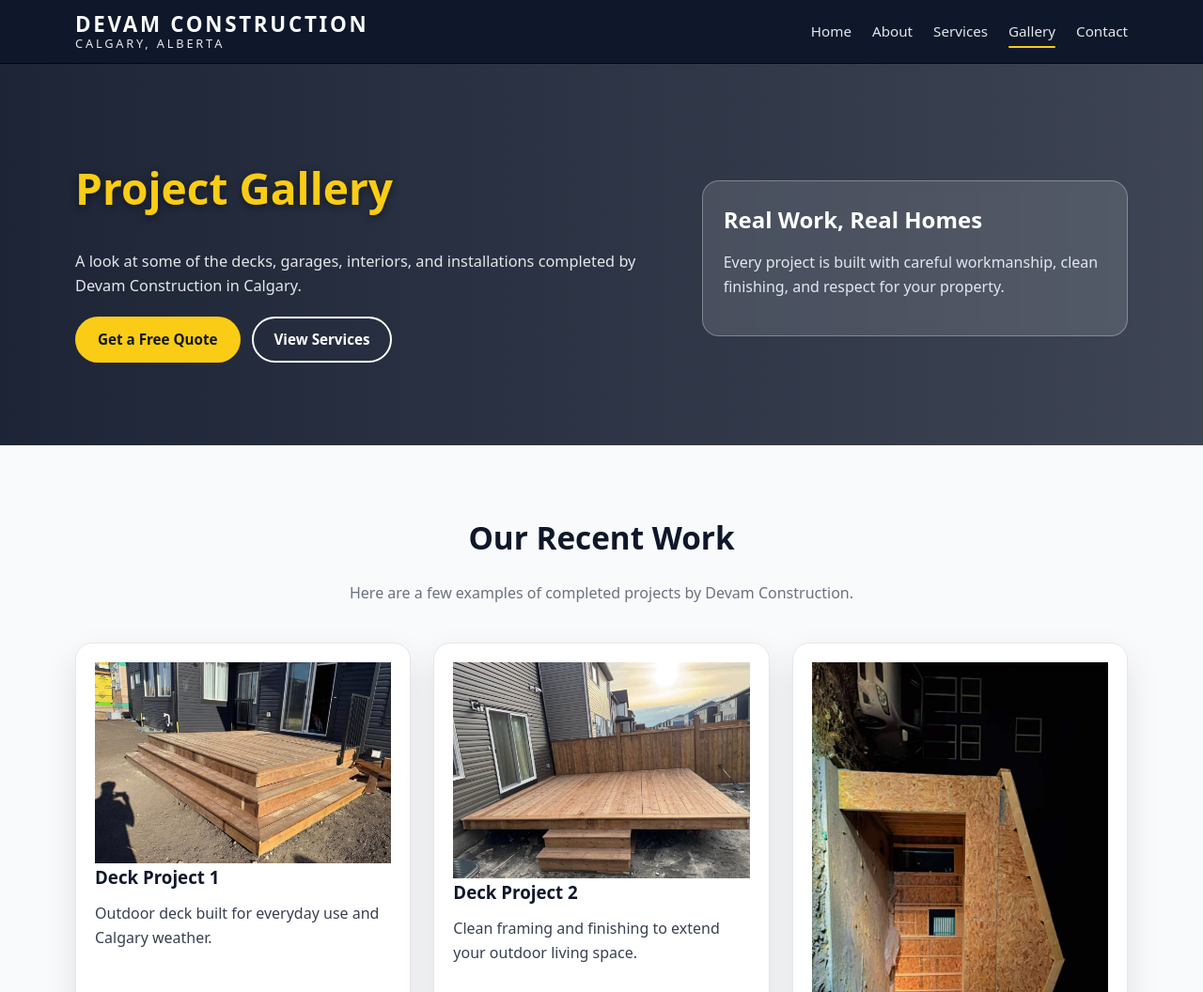
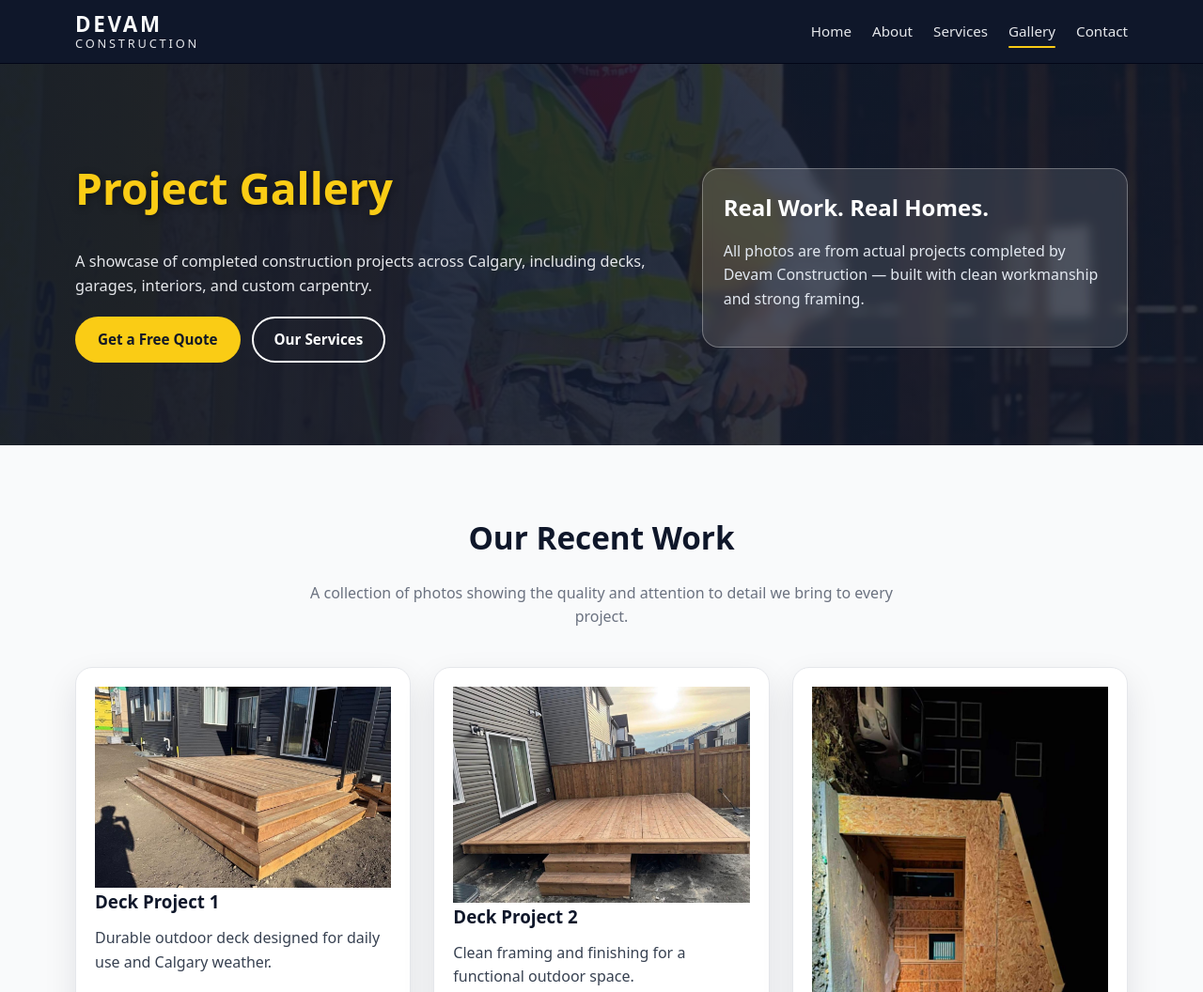
Before and after one commit to harpreet208-ux/Devam, a plain HTML site: page docs/gallery.html in a window 1280 px wide. Shown: the top 1056 px of the page at 94% size. Drawn offline with Linux system fonts and the light colour scheme.

Commit message:
Update gallery.html

```diff
--- a/docs/gallery.html
+++ b/docs/gallery.html
@@ -3,15 +3,24 @@
 <head>
     <meta charset="UTF-8">
     <meta name="viewport" content="width=device-width, initial-scale=1.0">
-    <title>Gallery - Devam Construction Projects</title>
+    <title>Gallery | Devam Construction | Decks, Garages, Basements & Renovations</title>
+
+    <!-- SEO Meta Tags -->
+    <meta name="description" content="Browse project photos from Devam Construction including decks, garages, basement development, renovations, and carpentry work in Calgary.">
+    <meta name="keywords" content="construction gallery Calgary, deck builder Calgary, garage builder Calgary, renovation photos, basement development Calgary">
+    <meta name="author" content="Devam Construction">
+
     <link rel="stylesheet" href="style.css">
 </head>
+
 <body>
+
+<!-- HEADER -->
 <header class="site-header">
     <div class="container nav-container">
         <div class="logo">
-            <span class="logo-main">DEVAM CONSTRUCTION</span>
-            <span class="logo-sub">CALGARY, ALBERTA</span>
+            <span class="logo-main">DEVAM</span>
+            <span class="logo-sub">CONSTRUCTION</span>
         </div>
         <nav>
             <ul class="nav-links">
@@ -26,26 +35,31 @@
 </header>
 
 <main>
-    <!-- HERO (same background as other pages) -->
+
+    <!-- HERO with background image -->
     <section class="hero">
+        <img
+            src="images/IMG_4483.jpg"
+            alt="Construction project in Calgary by Devam Construction"
+            class="hero-bg"
+            loading="eager"
+            fetchpriority="high"
+        >
+
         <div class="container hero-grid">
             <div class="hero-text">
                 <h1>Project Gallery</h1>
-                <p>
-                    A look at some of the decks, garages, interiors, and installations
-                    completed by Devam Construction in Calgary.
-                </p>
+                <p>A showcase of completed construction projects across Calgary, including decks, garages, interiors, and custom carpentry.</p>
+
                 <div class="hero-actions">
                     <a href="contact.html" class="btn-primary">Get a Free Quote</a>
-                    <a href="services.html" class="btn-secondary">View Services</a>
+                    <a href="services.html" class="btn-secondary">Our Services</a>
                 </div>
             </div>
+
             <aside class="hero-card">
-                <h2>Real Work, Real Homes</h2>
-                <p>
-                    Every project is built with careful workmanship, clean finishing,
-                    and respect for your property.
-                </p>
+                <h2>Real Work. Real Homes.</h2>
+                <p>All photos are from actual projects completed by Devam Construction — built with clean workmanship and strong framing.</p>
             </aside>
         </div>
     </section>
@@ -55,67 +69,73 @@
         <div class="container">
             <div class="section-header">
                 <h2>Our Recent Work</h2>
-                <p>Here are a few examples of completed projects by Devam Construction.</p>
+                <p>A collection of photos showing the quality and attention to detail we bring to every project.</p>
             </div>
 
             <div class="card-grid">
-                <!-- Decks -->
+
+                <!-- Deck Projects -->
                 <article class="card">
-                    <img src="images/Deck1.JPG" alt="Deck project by Devam Construction">
+                    <img src="images/Deck1.JPG" alt="Deck built by Devam Construction">
                     <h3>Deck Project 1</h3>
-                    <p>Outdoor deck built for everyday use and Calgary weather.</p>
+                    <p>Durable outdoor deck designed for daily use and Calgary weather.</p>
                 </article>
 
                 <article class="card">
-                    <img src="images/Deck2.JPG" alt="Second deck project by Devam Construction">
+                    <img src="images/Deck2.JPG" alt="Deck renovation completed by Devam Construction">
                     <h3>Deck Project 2</h3>
-                    <p>Clean framing and finishing to extend your outdoor living space.</p>
+                    <p>Clean framing and finishing for a functional outdoor space.</p>
                 </article>
 
                 <!-- Garages -->
                 <article class="card">
-                    <img src="images/Garage2.JPG" alt="Garage project by Devam Construction">
+                    <img src="images/Garage2.JPG" alt="Detached garage constructed in Calgary">
                     <h3>Garage Project 1</h3>
-                    <p>Practical garage space built with strong structure and storage in mind.</p>
+                    <p>Strong framing and clean exterior finish for a practical garage.</p>
                 </article>
 
                 <article class="card">
-                    <img src="images/Garage3.JPG" alt="Second garage project by Devam Construction">
+                    <img src="images/Garage3.JPG" alt="Garage building project">
                     <h3>Garage Project 2</h3>
-                    <p>Upgrade to improve parking, storage, and overall curb appeal.</p>
+                    <p>Improved parking, storage, and exterior appearance.</p>
                 </article>
 
-                <!-- Interior / Renovation -->
+                <!-- Interior & Renovation -->
                 <article class="card">
-                    <img src="images/IMG_0164.jpeg" alt="Interior or renovation work by Devam Construction">
+                    <img src="images/IMG_0164.jpeg" alt="Interior renovation project">
                     <h3>Interior Work</h3>
-                    <p>Careful detailing and finishing for interior renovation projects.</p>
+                    <p>Detailed craftsmanship for home renovations and upgrades.</p>
                 </article>
 
                 <article class="card">
-                    <img src="images/IMG_5380.jpeg" alt="Renovation / finishing project by Devam Construction">
+                    <img src="images/IMG_5380.jpeg" alt="Basement or interior finishing project">
                     <h3>Finishing Details</h3>
-                    <p>Neat, professional finishing that makes your space feel complete.</p>
+                    <p>Clean finishing touches to make your space feel complete.</p>
                 </article>
 
-                <!-- TV Mount / Feature -->
+                <!-- TV Wall Mount / Feature -->
                 <article class="card">
-                    <img src="images/Tv_mount.JPG" alt="TV mount installation by Devam Construction">
-                    <h3>TV Mount & Wall Feature</h3>
-                    <p>Secure TV mounting and feature wall work for your living room.</p>
+                    <img src="images/Tv_mount.JPG" alt="TV wall mount installation by Devam Construction">
+                    <h3>TV Mount & Feature Wall</h3>
+                    <p>Secure mounting and stylish wall feature for your living space.</p>
                 </article>
+
             </div>
         </div>
     </section>
+
 </main>
 
+<!-- FOOTER -->
 <footer class="site-footer">
     <div class="container footer-bottom">
         © <span id="year-gallery"></span> Devam Construction · Calgary, Alberta
     </div>
+
     <script>
         document.getElementById('year-gallery').textContent = new Date().getFullYear();
     </script>
 </footer>
+
 </body>
 </html>
```
